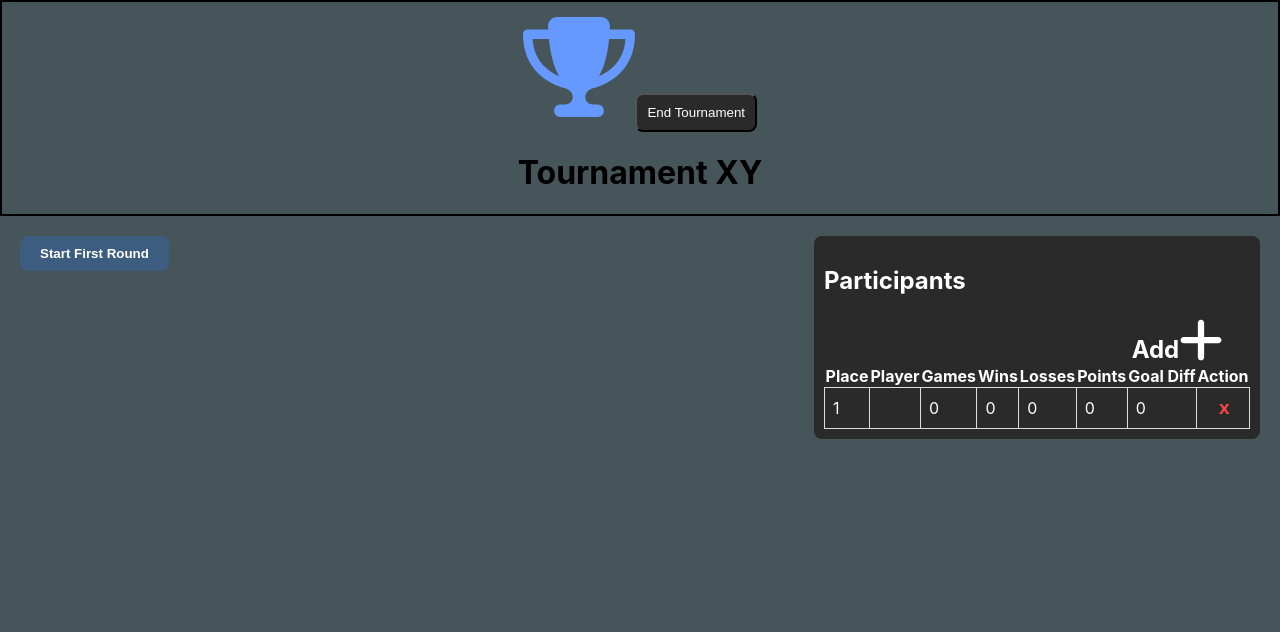
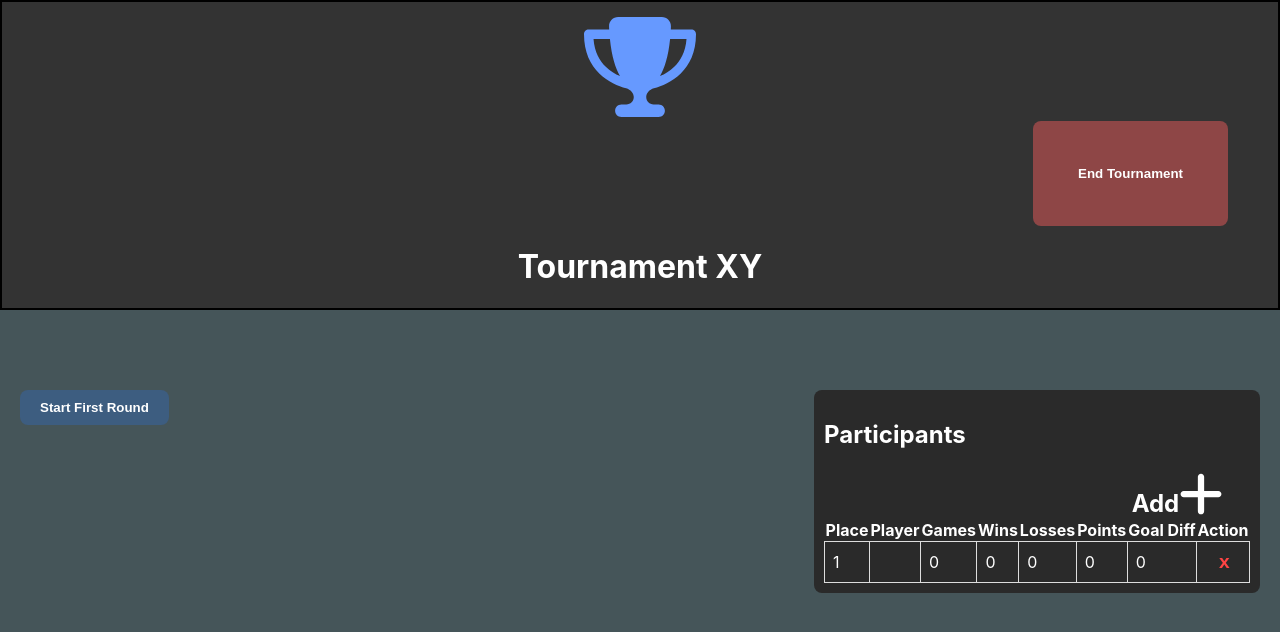
Before and after one commit to lm15-lukas/Kicker-React, a React (Create React App) app: page /tournament in a window 1280 px wide. Shown: the top 632 px of the page. Built offline with nearby package versions, Linux system fonts and the light colour scheme; the HTML template or start-up script is replaced by a standard one.

Commit message:
add: fixed header

```diff
--- a/src/pages/Tournament/TournamentComponents/PlayerTable.jsx
+++ b/src/pages/Tournament/TournamentComponents/PlayerTable.jsx
@@ -86,19 +86,15 @@ export default function PlayerTable() {
             setFormData(JSON.parse(storedForm));
         }
     }, []);
-    useEffect(()=>{
-        console.log("Matches",matches);
-        console.log("Stats",stats);
-    },[matches])
+    useEffect(() => {
+        console.log("Matches", matches);
+        console.log("Stats", stats);
+    }, [matches])
 
     return (
         <div className="layout">
             <div className="match-section">
-                <div className="center-button">
-                    <button onClick={startNewRound}>
-                        {matches.length === 0 ? "Start First Round" : "Start New Round"}
-                    </button>
-                </div>
+
                 {matches.map((match, index) => (
                     <div key={index}>
                         <div className="match-table-players-container">
@@ -125,17 +121,24 @@ export default function PlayerTable() {
                                 </div>
                             </div>
                         </div>
+
                         {showMatchResults[index] && (
                             <div className="match-table-wrapper">
-                            <WinningSets
-                            matchPlayers={match.players}
-                            index={index}
-                            onResultConfirm={handleResultConfirm}
-                            />
+                                <WinningSets
+                                    matchPlayers={match.players}
+                                    index={index}
+                                    onResultConfirm={handleResultConfirm}
+                                />
                             </div>
                         )}
+
                     </div>
                 ))}
+                <div className="center-button">
+                    <button onClick={startNewRound}>
+                        {matches.length === 0 ? "Start First Round" : "Start New Round"}
+                    </button>
+                </div>
             </div>
 
             <div className="tournament-container">
--- a/src/pages/Tournament/TournamentComponents/Tournament.css
+++ b/src/pages/Tournament/TournamentComponents/Tournament.css
@@ -1,4 +1,5 @@
 .layout {
+  margin-top: 60px;
   display: flex;
   justify-content: flex-end;
   align-items: flex-start;
@@ -23,7 +24,25 @@
 }
 
 .header {
-  text-align: center;
+    position: sticky;
+    top: 0;
+    background-color: #333;
+    color: #fff;
+    z-index: 100;
+}
+
+.tournament-End{
+  display: flex;
+  margin-left: auto;
+  background-color: #8e4646;
+  margin-right: 50px;
+  padding: 45px;
+  color: white;
+  border: none;
+  border-radius: 8px;
+  cursor: pointer;
+  font-weight: bold;
+
 }
 
 .trophy {
@@ -271,11 +290,3 @@
   width: 2rem;
   text-align: center;
 }
-.tournament-End{
-
-  margin-left: auto;
-  background-color: #2a2a2a;
-  padding: 10px;
-  border-radius: 8px;
-  color: white;
-}
```
